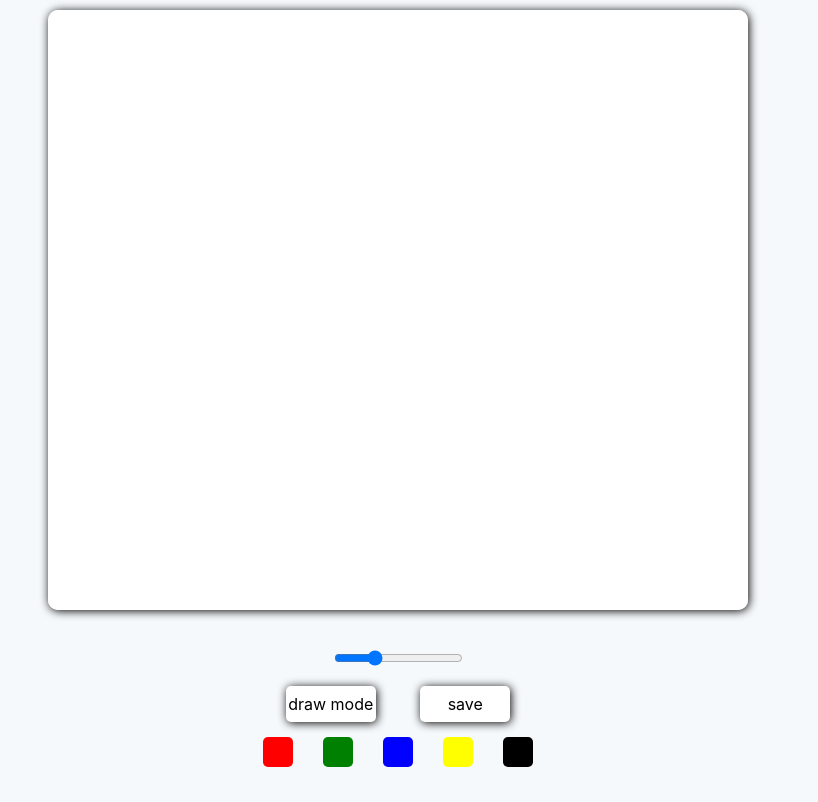
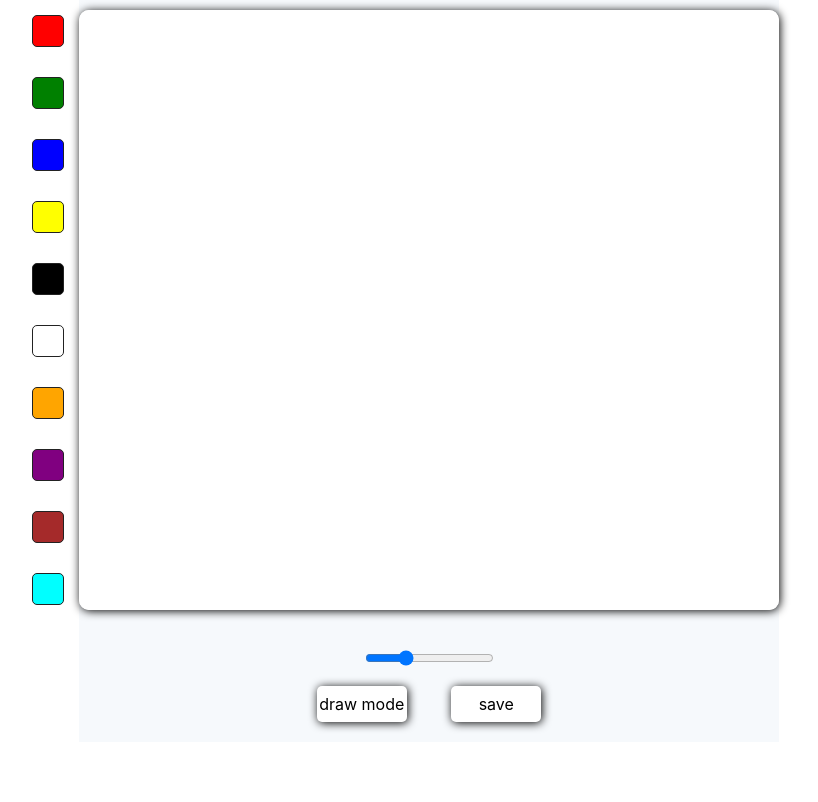
Before and after one commit to Executor11/paintJS, a plain HTML site: page index.html in a window 1280 px wide. Shown: the whole page, without its empty margins (242-1060 px from the left). Drawn offline with Linux system fonts and the light colour scheme.

Commit message:
added more colors, changed color direction

```diff
--- a/index.html
+++ b/index.html
@@ -8,6 +8,22 @@
     <title>PaintJs</title>
   </head>
   <body>
+    <div class="wrapper">
+      <div class="controls_left">
+        <ul class="controls__container">
+          <li class="controls__colors"></li>
+          <li class="controls__colors"></li>
+          <li class="controls__colors"></li>
+          <li class="controls__colors"></li>
+          <li class="controls__colors"></li>
+          <li class="controls__colors"></li>
+          <li class="controls__colors"></li>
+          <li class="controls__colors"></li>
+          <li class="controls__colors"></li>
+          <li class="controls__colors"></li>
+        </ul>
+      </div>
+      <div class="canvas_center">
         <canvas class="canvas"></canvas>
         <div class="controls">
           <div class="controls__range">
@@ -24,13 +40,8 @@
             <button class="drawMode">draw mode</button>
             <button class="drawSave">save</button>
           </div>
-      <ul class="controls__container">
-        <li class="controls__colors"></li>
-        <li class="controls__colors"></li>
-        <li class="controls__colors"></li>
-        <li class="controls__colors"></li>
-        <li class="controls__colors"></li>
-      </ul>
+        </div>
+      </div>
     </div>
 
     <script src="js/app.js"></script>
--- a/js/app.js
+++ b/js/app.js
@@ -6,15 +6,16 @@ const drawSave = document.querySelector(".drawSave");
 
 // canvas
 const canvas = document.querySelector(".canvas");
-const ctx = canvas.getContext("2d");
+canvas.width = 700;
+canvas.height = 600;
+
 //painting
 let paintingMode = false;
 let fillMode = false;
 let color = "white";
 
 // context
-canvas.width = 700;
-canvas.height = 600;
+const ctx = canvas.getContext("2d");
 
 ctx.lineWidth = 3;
 ctx.strokeStyle = color;
@@ -23,7 +24,18 @@ ctx.fillStyle = color;
 ctx.fillRect(0, 0, canvas.width, canvas.height);
 
 // apply colors to items
-const colors = ["red", "green", "blue", "yellow", "black"];
+const colors = [
+  "red",
+  "green",
+  "blue",
+  "yellow",
+  "black",
+  "white",
+  "orange",
+  "purple",
+  "brown",
+  "cyan",
+];
 [...controlsColors].forEach((e, i) => {
   e.style.backgroundColor = colors[i];
   e.addEventListener("click", () => (ctx.strokeStyle = color = colors[i]));
--- a/styles/styles.css
+++ b/styles/styles.css
@@ -1,12 +1,19 @@
 @import "reset.css";
-
-body {
+.wrapper {
+  display: flex;
+  flex-direction: row;
+  justify-content: center;
+}
+.canvas_center {
   background-color: #f6f9fc;
   font-family: -apple-system, BlinkMacSystemFont, "Segoe UI", Roboto, Oxygen,
     Ubuntu, Cantarell, "Open Sans", "Helvetica Neue", sans-serif;
   display: flex;
   flex-direction: column;
-  align-items: center;
+}
+.controls_left {
+  display: flex;
+  flex-direction: column;
 }
 
 .canvas {
@@ -42,12 +49,14 @@ body {
 }
 .controls__container {
   display: flex;
-  flex-direction: row;
+  flex-direction: column;
 }
 
 .controls__colors {
+  cursor: pointer;
   width: 30px;
   height: 30px;
+  border: 1px solid #222;
   background-color: #222;
   border-radius: 5px;
   margin: 15px;
```
Lines whose indentation alone changed are shown as unchanged.
